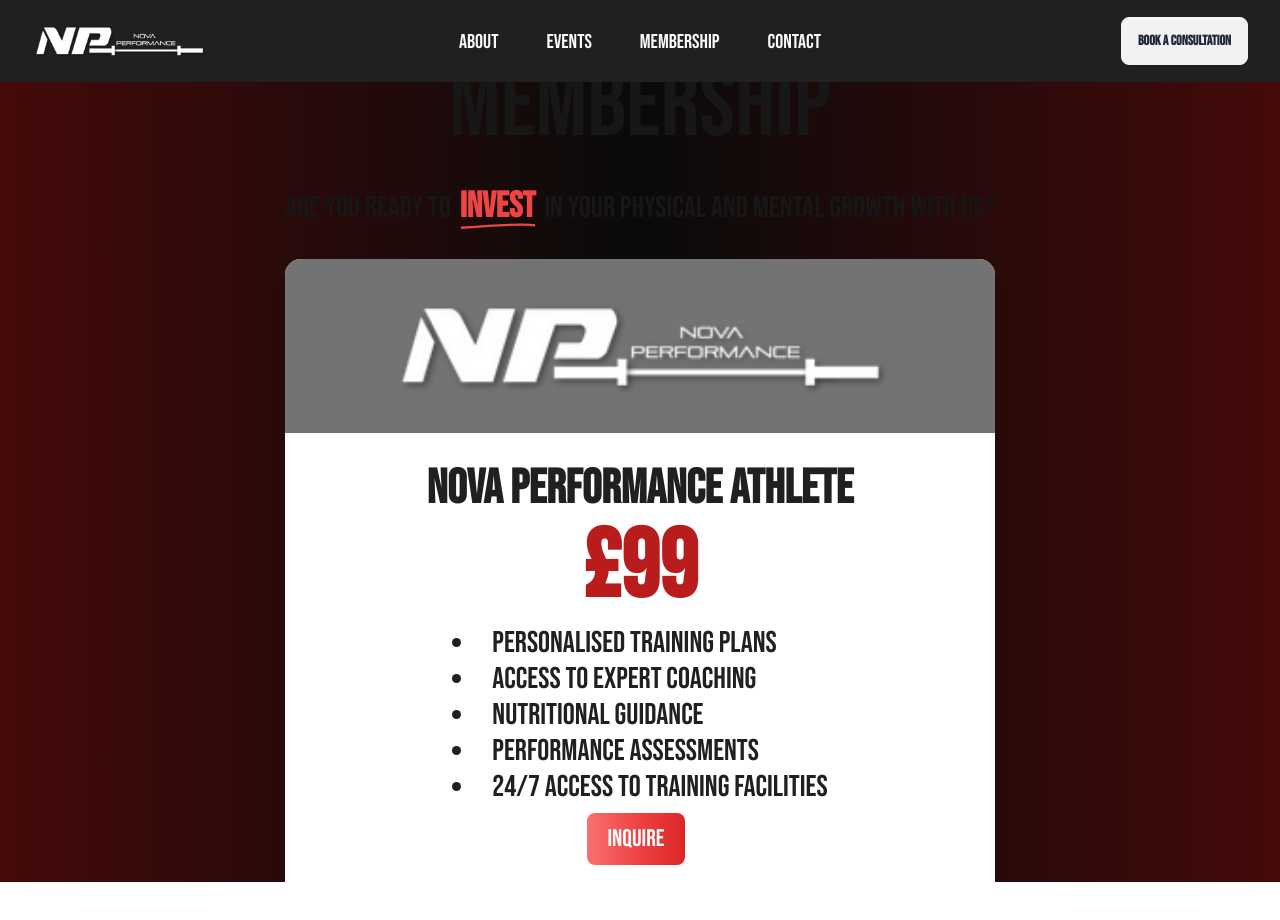
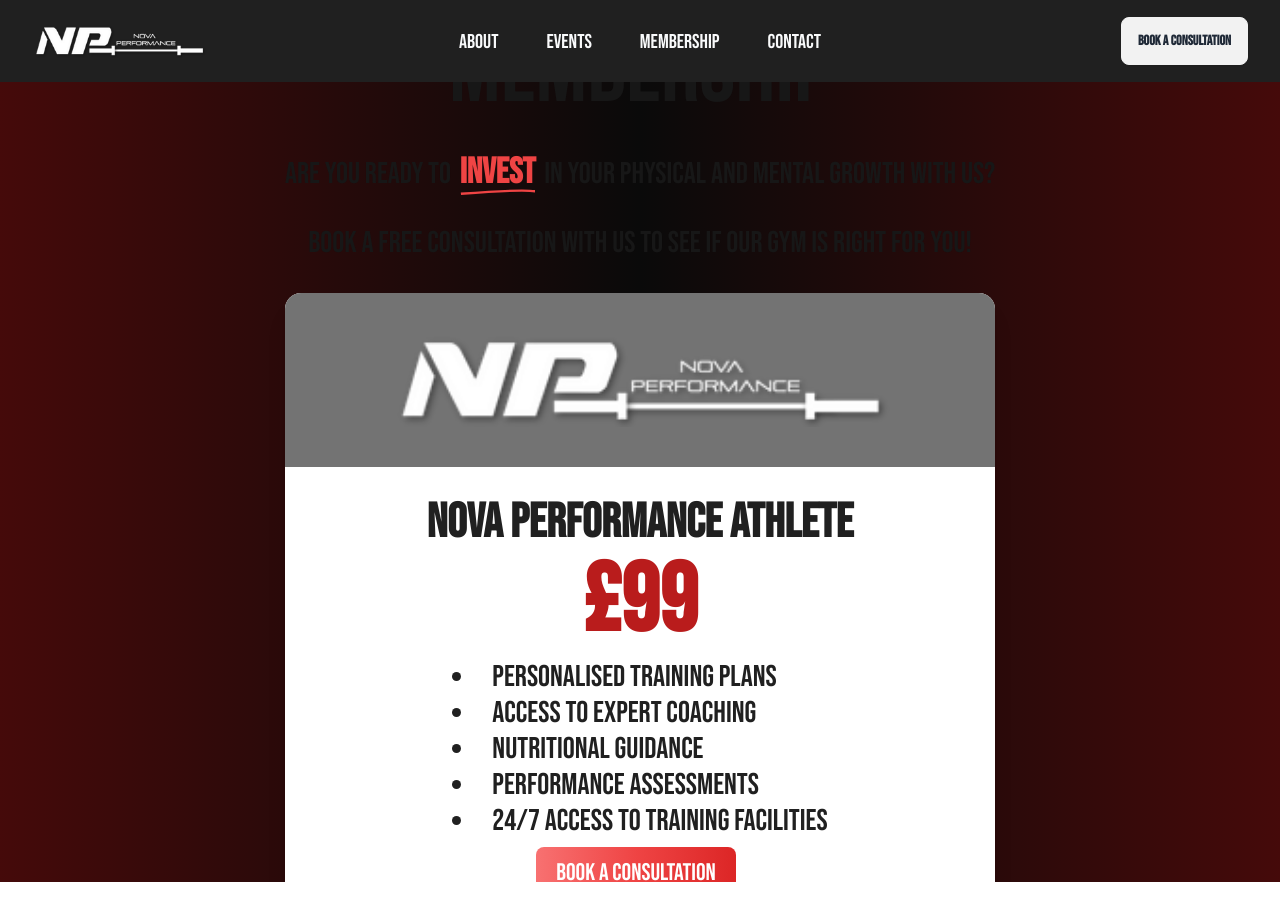
Before and after one commit to jemcap/novaperformance-website, a Next.js app: page /membership in a window 1280 px wide. Shown: the top 920 px of the page. Built offline with nearby package versions, Linux system fonts and the light colour scheme.

Commit message:
fix: Amendments to the Membership inquiry button

```diff
--- a/app/membership/[membershipId]/page.tsx
+++ /dev/null
@@ -1,7 +0,0 @@
-import React from "react";
-
-const page = () => {
-  return <div>page</div>;
-};
-
-export default page;
--- a/app/membership/page.tsx
+++ b/app/membership/page.tsx
@@ -26,6 +26,9 @@
             </span>{" "}
             in your physical and mental growth with us?
           </p>
+          <p className="text-3xl">
+            Book a free consultation with us to see if our gym is right for you!
+          </p>
 
           <Card />
         </div>
--- a/components/Card.tsx
+++ b/components/Card.tsx
@@ -23,7 +23,7 @@
               <div className="card-actions">
                 <Button
                   type="button"
-                  label="Inquire"
+                  label="Book a consultation"
                   fontSize="text-xl lg:text-2xl"
                 />
               </div>
```
